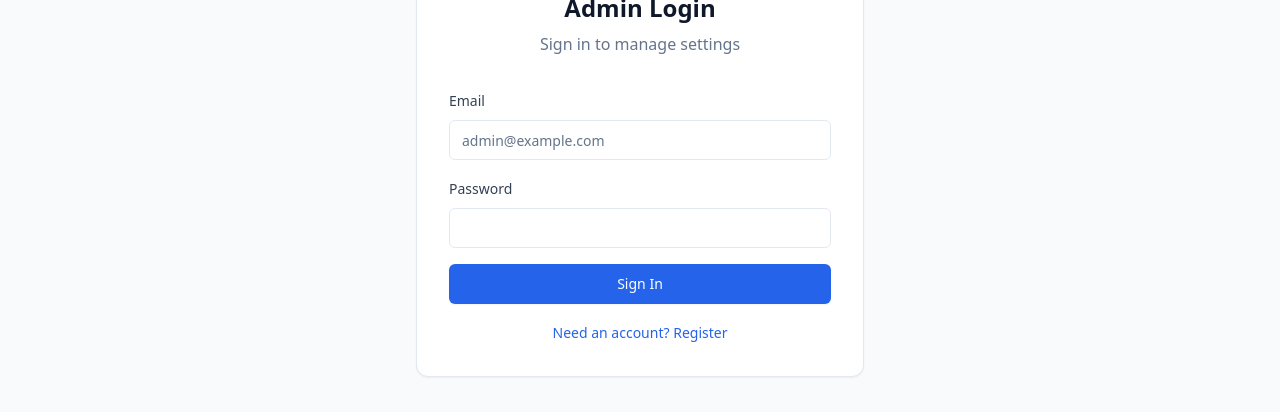
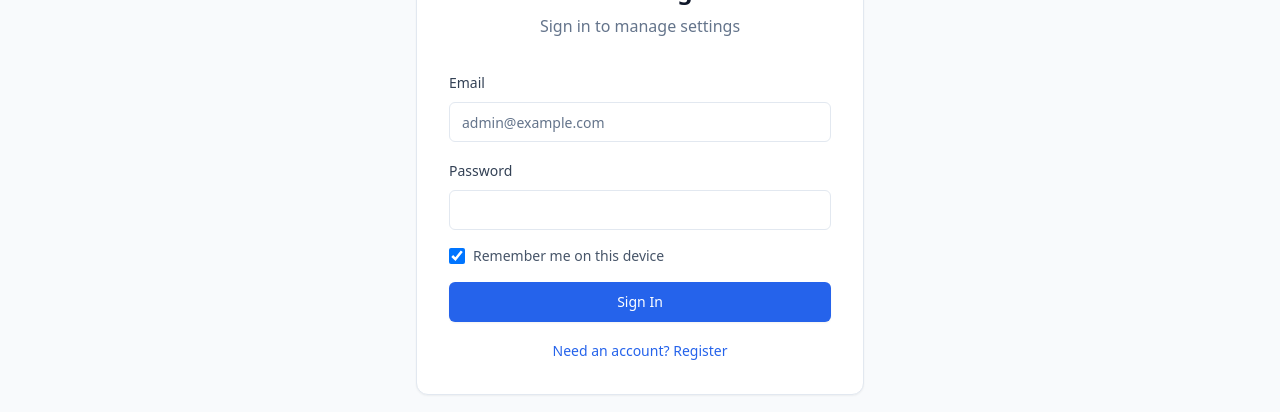
Before and after one commit to Bagietu/bp_settings, a React (Vite) app: page /admin in a window 1280 px wide. Shown: the part 361-773 px from the top of the page. Built offline with nearby package versions, Linux system fonts and the light colour scheme; no server answers; the database is empty.

Commit message:
adding login session

```diff
--- a/src/contexts/DataContext.jsx
+++ b/src/contexts/DataContext.jsx
@@ -51,6 +51,26 @@ export const DataProvider = ({ children }) => {
 
     useEffect(() => {
         fetchData();
+
+        // Check for session expiry (for "Remember Me: Unchecked" logic)
+        const checkSessionExpiry = async () => {
+            const expiry = localStorage.getItem('sessionExpiry');
+            if (expiry && Date.now() > parseInt(expiry, 10)) {
+                console.log("Session expired. Logging out.");
+                await supabase.auth.signOut();
+                localStorage.removeItem('sessionExpiry');
+                sessionStorage.removeItem('isAdmin');
+                sessionStorage.removeItem('userRole');
+                sessionStorage.removeItem('userEmail');
+                window.location.reload();
+            }
+        };
+
+        // Check immediately and then every minute
+        checkSessionExpiry();
+        const interval = setInterval(checkSessionExpiry, 60000);
+
+        return () => clearInterval(interval);
     }, []);
 
     // --- History Logging ---
--- a/src/pages/AdminLogin.jsx
+++ b/src/pages/AdminLogin.jsx
@@ -1,4 +1,4 @@
-import React, { useState } from 'react';
+import React, { useState, useEffect } from 'react';
 import { useNavigate } from 'react-router-dom';
 import { Lock, Loader2 } from 'lucide-react';
 import { Input } from '../components/ui/Input';
@@ -13,6 +13,7 @@ export const AdminLogin = () => {
     const [isRegistering, setIsRegistering] = useState(false);
     const [error, setError] = useState('');
     const [loading, setLoading] = useState(false);
+    const [rememberMe, setRememberMe] = useState(true);
     const navigate = useNavigate();
 
     const handleAuth = async (e) => {
@@ -85,6 +86,21 @@ export const AdminLogin = () => {
                     sessionStorage.setItem('isAdmin', 'true');
                     sessionStorage.setItem('userRole', profile.role);
                     sessionStorage.setItem('userEmail', normalizedEmail);
+
+                    // Handle "Remember Me" logic
+                    if (!rememberMe) {
+                        // Set a timeout to log out after 15 minutes (900,000 ms)
+                        setTimeout(async () => {
+                            await supabase.auth.signOut();
+                            window.location.reload();
+                        }, 15 * 60 * 1000);
+
+                        // Store in localStorage so it persists across tab closes/reopens until expiry
+                        localStorage.setItem('sessionExpiry', Date.now() + 15 * 60 * 1000);
+                    } else {
+                        localStorage.removeItem('sessionExpiry');
+                    }
+
                     navigate('/admin/dashboard');
                 }
             }
@@ -156,6 +172,21 @@ export const AdminLogin = () => {
                         />
                     </div>
 
+                    {!isRegistering && (
+                        <div className="flex items-center space-x-2">
+                            <input
+                                type="checkbox"
+                                id="rememberMe"
+                                checked={rememberMe}
+                                onChange={(e) => setRememberMe(e.target.checked)}
+                                className="h-4 w-4 rounded border-slate-300 text-blue-600 focus:ring-blue-500"
+                            />
+                            <label htmlFor="rememberMe" className="text-sm text-slate-600">
+                                Remember me on this device
+                            </label>
+                        </div>
+                    )}
+
                     {error && (
                         <div className={`p-3 text-sm rounded-md ${error.includes('successful') ? 'bg-green-50 text-green-600' : 'bg-red-50 text-red-600'}`}>
                             {error}
@@ -166,6 +197,12 @@ export const AdminLogin = () => {
                         {loading ? <Loader2 className="h-4 w-4 animate-spin mr-2" /> : null}
                         {isRegistering ? 'Register' : 'Sign In'}
                     </Button>
+
+                    {!isRegistering && !rememberMe && (
+                        <p className="text-xs text-center text-slate-400 mt-2">
+                            Unchecked: Session expires in 15 minutes.
+                        </p>
+                    )}
 
                     <div className="text-center mt-4">
                         <button
--- a/src/pages/Feedback.jsx
+++ b/src/pages/Feedback.jsx
@@ -11,11 +11,13 @@ export const Feedback = () => {
     const navigate = useNavigate();
     const { addFeedback, fields, categories } = useData();
     const initialSku = searchParams.get('sku') || '';
+    const initialLeg = searchParams.get('leg') || '';
 
     const [formData, setFormData] = useState({
         name: '',
         type: initialSku ? 'change_request' : 'general',
         sku: initialSku,
+        legNumber: initialLeg,
         message: ''
     });
 
--- a/src/pages/Home.jsx
+++ b/src/pages/Home.jsx
@@ -232,7 +232,7 @@ export const Home = () => {
                                 <Button variant="secondary" className="flex-1 gap-2" onClick={() => handleViewDetails(foundSetting)}>
                                     <Eye className="h-4 w-4" /> View Details
                                 </Button>
-                                <Link to={`/feedback?sku=${foundSetting.sku}`} className="flex-1">
+                                <Link to={`/feedback?sku=${foundSetting.sku}&leg=${foundSetting.legNumber}`} className="flex-1">
                                     <Button variant="ghost" className="w-full gap-2">
                                         Request Change
                                     </Button>
```
